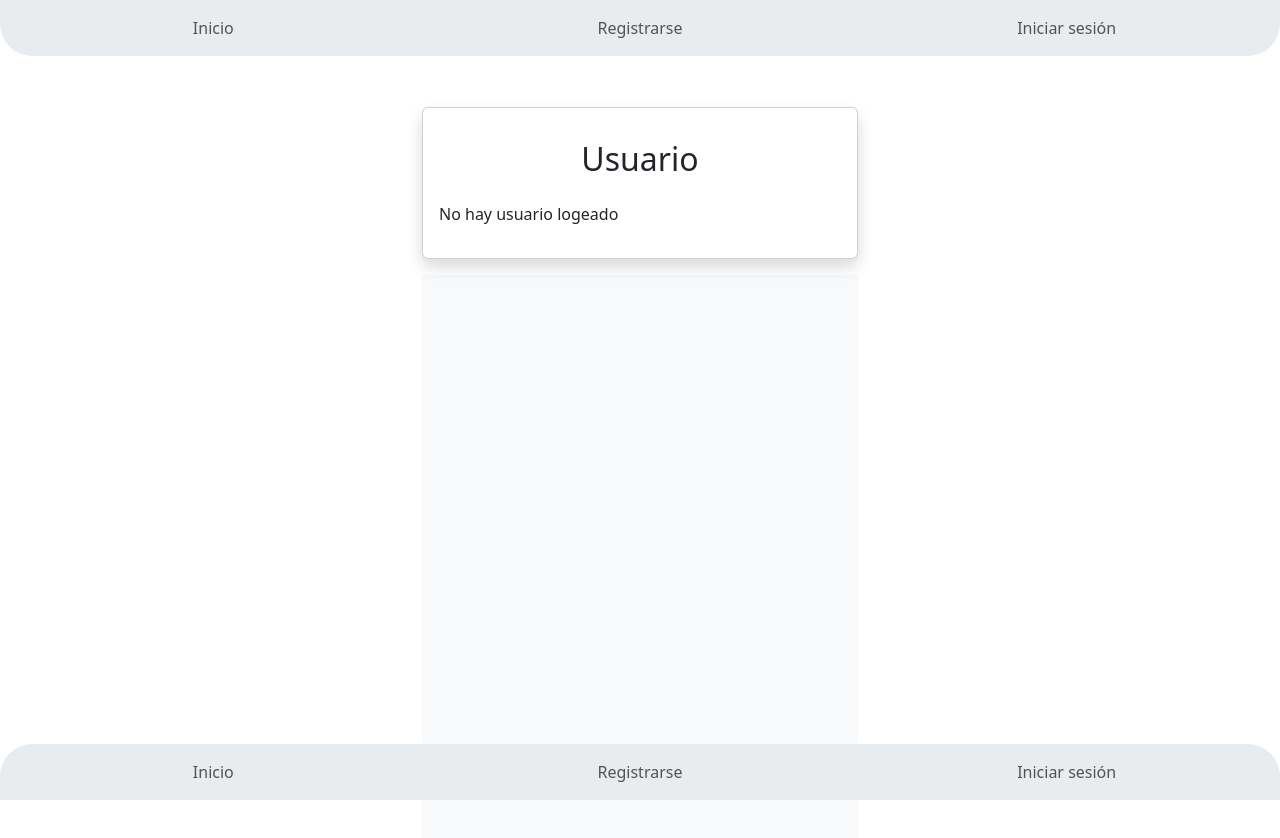
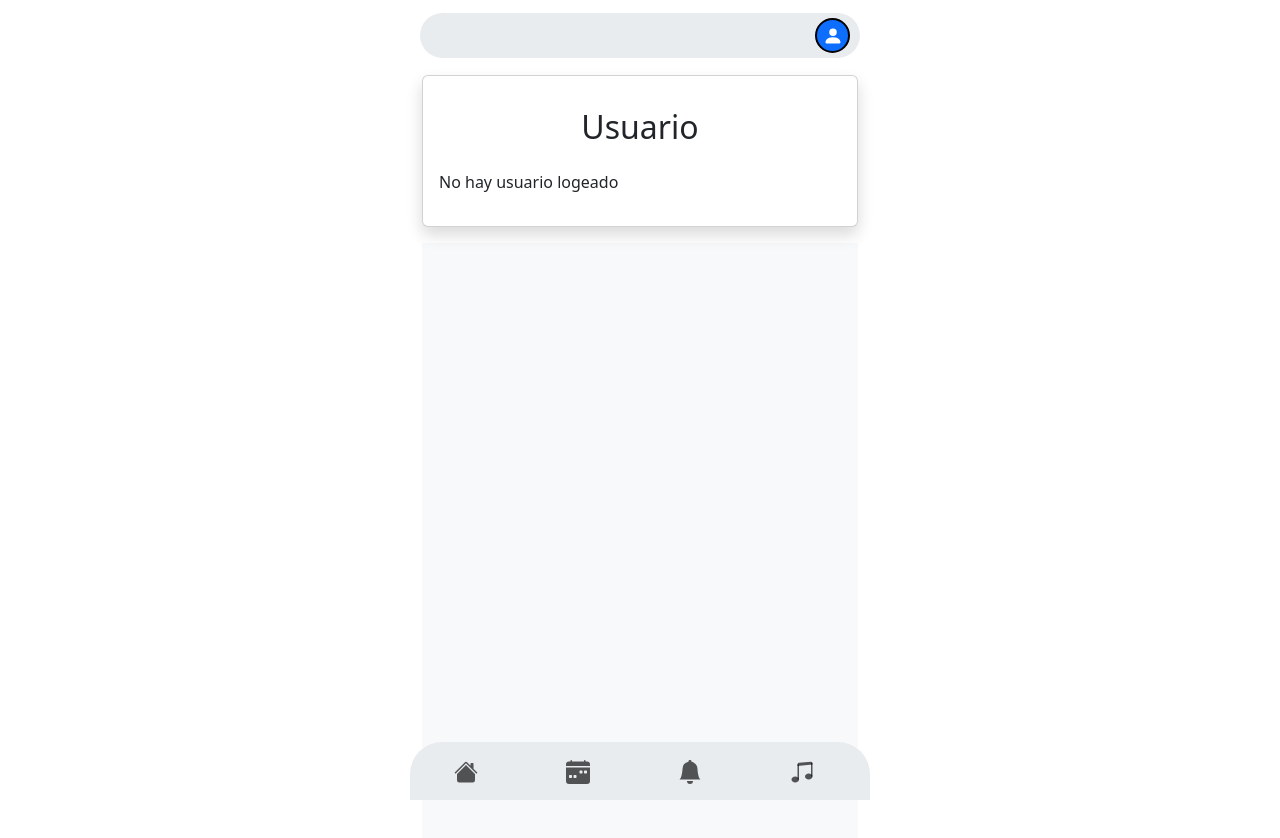
Before and after one commit to pmaroal/MusicAll, a React (Create React App) app: page / in a window 1280 px wide. Shown: the top 838 px of the page. Built offline with nearby package versions, Linux system fonts and the light colour scheme; no server answers.

Commit message:
Se añadió react-bootstrap CSS, mejora en la implementación MVC para las cuentas de usuario e inicio de diseño de la navegación

```diff
--- a/package.json
+++ b/package.json
@@ -12,6 +12,7 @@
     "firebase-admin": "^12.0.0",
     "react": "^18.2.0",
     "react-bootstrap": "^2.10.2",
+    "react-bootstrap-icons": "^1.11.4",
     "react-dom": "^18.2.0",
     "react-redux": "^9.1.0",
     "react-router-dom": "^6.22.3",
--- a/src/views/App.jsx
+++ b/src/App.jsx
@@ -2,17 +2,17 @@ import React from "react";
 import { BrowserRouter as Router, Routes, Route, Link } from "react-router-dom";
 
 // Importar las vistas de la app
-import SignUp from "./Signup";
-import Home from "./Home";
-import LogIn from "./Login";
+import SignUp from "./views/Signup";
+import Home from "./views/Home";
+import LogIn from "./views/Login";
 
-import { NavbarBottom } from "../components/Navbar";
+import { NavbarBottom } from "./components/Navbar";
 
 // Importar el Container de react-bootstrap
 import { Container } from "react-bootstrap";
 
 // Importar AuthProvider que contiene las funciones relacionadas con el inicio de sesión
-import { AuthProvider } from "../services/AuthService";
+import { AuthProvider } from "./services/AuthService";
 
 function App() {
   return (
@@ -22,7 +22,7 @@ function App() {
     >
       <Router>
         <AuthProvider>
-          <body style={{ margin: "75px 0 50px 0" }}>
+          <body style={{ margin: "75px 0 75px 0" }}>
               {/* Rutas de las páginas */}
               <Routes>
                 <Route exact path="/" element={<Home />} />
--- /dev/null
+++ b/src/components/ModalAccount.jsx
@@ -0,0 +1,79 @@
+import React from "react";
+import { Modal, Button, ModalTitle } from "react-bootstrap";
+import { PersonFill } from "react-bootstrap-icons";
+import { useNavigate } from "react-router-dom";
+import useAccountController from "../controllers/AccountController";
+
+function AccountModal({ showModal, handleCloseModal }) {
+    const { account, logout } = useAccountController();
+    const navigate = useNavigate(); // Obtiene la función navigate
+
+    const handleLogout = () => {
+        logout();
+        handleCloseModal(); // Cierra el modal después de hacer clic en el botón de cerrar sesión
+    };
+
+    return (
+        <Modal show={showModal} onHide={handleCloseModal} id="AccountConf-modal">
+            <Modal.Header closeButton>
+                <ModalTitle>MusicAll</ModalTitle>
+            </Modal.Header>
+            <Modal.Body>
+                <div className="d-flex bg-body-secondary p-2 rounded-2">
+                    <PersonFill
+                        className="d-flex"
+                        style={{
+                            height: "75px",
+                            width: "75px",
+                            padding: "10px",
+                            borderRadius: "50%",
+                            border: "2px solid #000",
+                            display: "flex",
+                            justifyContent: "center",
+                            alignItems: "center",
+                        }}
+                    />
+                    <div className="d-grid my-auto ">
+                        {account && (
+                            <>
+                                <strong className="ms-3">{account.username}</strong>
+                                <small className="rounded-pill text-center bg-body-tertiary ms-3 px-2">
+                                    {account.email}
+                                </small>
+                            </>
+                        )}
+                    </div>
+                </div>
+
+                <div className="list-group bg-body-secondary my-3 rounded-2">
+                    <button
+                        type="button"
+                        onClick={() => navigate("/login")} // Navega a la ruta /login
+                        className="list-group-item text-start"
+                        disabled={account ? true : false}
+                    >
+                        Iniciar sesión
+                    </button>
+                    <button
+                        type="button"
+                        onClick={() => navigate("/sign-up")} // Navega a la ruta /sign-up
+                        className="list-group-item text-start"
+                        disabled={account ? true : false}
+                    >
+                        Registrarse
+                    </button>
+                    <button
+                        type="button"
+                        onClick={handleLogout}
+                        className="list-group-item text-start"
+                        disabled={!account}
+                    >
+                        Cerrar sesión
+                    </button>
+                </div>
+            </Modal.Body>
+        </Modal>
+    );
+}
+
+export default AccountModal;
--- a/src/components/Navbar.jsx
+++ b/src/components/Navbar.jsx
@@ -1,29 +1,109 @@
-import React from "react";
-import { Link } from "react-router-dom";
-import { Nav, Navbar } from "react-bootstrap";
+import React, { useState } from "react";
+import { Nav, Navbar, OverlayTrigger, Tooltip, Form, FormControl } from "react-bootstrap";
+import {
+  PersonFill,
+  HouseFill,
+  CalendarWeekFill,
+  BellFill,
+  MusicNoteBeamed,
+} from "react-bootstrap-icons";
+import AccountModal from "./ModalAccount";
 
 function NavbarTop() {
+  const [showModal, setShowModal] = useState(false);
+
+  const handleShowModal = () => setShowModal(true);
+  const handleCloseModal = () => setShowModal(false);
+
   return (
-    <Navbar>
-        <Nav className="navbar bg-body-secondary text-center row-cols-3 rounded-bottom-5 fixed-top">
-          <Link to='/' className="nav-link">Inicio</Link>
-          <Link to='/sign-up' className="nav-link">Registrarse</Link>
-          <Link to="/login" className="nav-link">Iniciar sesión</Link>
+    <>
+      <Navbar className="mx-auto" fixed="top" style={{ maxWidth: "460px" }}>
+        <Nav
+          className="container-fluid bg-body-secondary rounded-pill justify-content-end"
+          style={{ margin:"5px 10px 10px", padding: "5px 10px 5px" }}
+          >
+
+          <OverlayTrigger
+            trigger={["hover", "focus"]}
+            placement="bottom"
+            overlay={<Tooltip id="tooltip">Configuración</Tooltip>}
+          >
+            <Nav.Item
+              onClick={handleShowModal}
+              className="btn btn-primary"
+              style={{
+                height: "35px",
+                width: "35px",
+                padding: "0",
+                borderRadius: "50%",
+                border: "2px solid #000",
+                display: "flex",
+                justifyContent: "center",
+                alignItems: "center",
+              }}
+            >
+              <PersonFill size={"20px"} />
+            </Nav.Item>
+          </OverlayTrigger>
+
         </Nav>
-    </Navbar>
+      </Navbar>
+
+      <AccountModal showModal={showModal} handleCloseModal={handleCloseModal} />
+    </>
   );
 }
 
 function NavbarBottom() {
   return (
-    <Navbar>
-        <Nav className="navbar bg-body-secondary text-center row-cols-3 rounded-top-5 fixed-bottom">
-          <Link to='/' className="nav-link">Inicio</Link>
-          <Link to='/sign-up' className="nav-link">Registrarse</Link>
-          <Link to="/login" className="nav-link">Iniciar sesión</Link>
-        </Nav>
+    <Navbar
+      className="bg-body-secondary mx-auto rounded-top-5"
+      fixed="bottom"
+      style={{ maxWidth: "460px" }}
+    >
+      <Nav className="container justify-content-around">
+        <OverlayTrigger
+          trigger={["hover", "focus"]}
+          placement="top"
+          overlay={<Tooltip id="tooltip">Inicio</Tooltip>}
+        >
+          <Nav.Link href="/" className="nav-link">
+            <HouseFill size={"24px"} />
+          </Nav.Link>
+        </OverlayTrigger>
+
+        <OverlayTrigger
+          trigger={["hover", "focus"]}
+          placement="top"
+          overlay={<Tooltip id="tooltip">Eventos</Tooltip>}
+        >
+          <Nav.Link href="/" className="nav-link">
+            <CalendarWeekFill size={"24px"} />
+          </Nav.Link>
+        </OverlayTrigger>
+
+        <OverlayTrigger
+          trigger={["hover", "focus"]}
+          placement="top"
+          overlay={<Tooltip id="tooltip">Notificaciones</Tooltip>}
+        >
+          <Nav.Link href="/" className="nav-link">
+            <BellFill size={"24px"} />
+          </Nav.Link>
+        </OverlayTrigger>
+
+        <OverlayTrigger
+          trigger={["hover", "focus"]}
+          placement="top"
+          overlay={<Tooltip id="tooltip">Repertorio</Tooltip>}
+        >
+          <Nav.Link href="/" className="nav-link">
+            <MusicNoteBeamed size={"24px"} />
+          </Nav.Link>
+        </OverlayTrigger>
+      </Nav>
     </Navbar>
   );
 }
 
-export {NavbarTop, NavbarBottom};
+export { NavbarTop, NavbarBottom };
--- a/src/index.js
+++ b/src/index.js
@@ -1,6 +1,6 @@
 import React from 'react';
 import ReactDOM from 'react-dom/client';
-import Home from './views/App';
+import Home from './App';
 import 'bootstrap/dist/css/bootstrap.min.css'
 import reportWebVitals from './reportWebVitals';
 
--- a/src/views/Home.jsx
+++ b/src/views/Home.jsx
@@ -1,68 +1,36 @@
-// Importar React y los hooks necesarios desde react-router-dom y react-bootstrap
-import React, { useState } from "react";
+import React from "react";
 import { NavbarTop } from "../components/Navbar";
 import { Card, Button, Alert } from "react-bootstrap";
-import { useAuth } from "../services/AuthService";
-import { useNavigate } from "react-router-dom";
+import useAccountController from "../controllers/AccountController";
 
 export default function Home() {
-    // Definir variable para almacenar errores
-    const [error, setError] = useState("");
-    // Obtener el usuario actual y la función de cierre de sesión del contexto/servicio de autenticación
-    const { currentUser, logout } = useAuth();
-    // Definir el React-Router para navegar entre rutas
-    const navigate = useNavigate();
-
-    // Definir una función asincrónica para manejar el cierre de sesión
-    async function handleLogout() {
-        setError(""); // Reiniciar el estado de error
-
-        try {
-            await logout(); // Ejecutar la función de cierre de sesión
-            navigate("/login"); // Volver a la página de inicio de sesión
-        } catch {
-            setError("No se ha podido cerrar la sesión");
-        }
-    }
-
-    // Función para mostrar la información del usuario logeado o un mensaje si no hay usuario logeado
-    function displayUserInfo(currentUser, handleLogout) {
-        let userInfo = null;
-
-         // Si hay un usuario logeado
-        if (currentUser) {
-            // Mostrar su información y el botón de cierre de sesión
-            userInfo = (
-                <>
-                <p><strong>Email:</strong> {currentUser.email}</p>
-                <Button type="button" className="w-100" onClick={handleLogout}>Cerrar sesión</Button>
-                </>
-            );
-        } else {
-            // Si no hay usuario logeado, mostrar un mensaje indicandolo
-            userInfo = <p>No hay usuario logeado</p>;
-        }
-
-        return userInfo; // Devolver la información del usuario
-    }
-
-    // Llamar a la función displayUserInfo
-    const userInfo = displayUserInfo(currentUser, handleLogout);
-
+  const { account, logout, error } = useAccountController();
 
   return (
     <>
       <NavbarTop />
 
-        <Card className='shadow my-3'>
+      <Card className="shadow my-3">
         <Card.Body>
           <h2 className="text-center py-3">Usuario</h2>
           {error && <Alert variant="danger">{error}</Alert>}
-                <div>{userInfo}</div>
+          {account && (
+            <>
+              <p>
+                <strong>Nombre:</strong> {account.username}
+              </p>
+              <p>
+                <strong>Email:</strong> {account.email}
+              </p>
+              <Button type="button" className="w-100" onClick={logout}>
+                Cerrar sesión
+              </Button>
+            </>
+          )}
+          {!account && <p>No hay usuario logeado</p>}
         </Card.Body>
       </Card>
-        <div className="bg-light border-5" style={{height:"1400px"}}></div>
-
+      <div className="bg-light border-5" style={{ height: "1400px" }}></div>
     </>
   );
 }
--- a/src/views/Login.jsx
+++ b/src/views/Login.jsx
@@ -34,7 +34,7 @@ export default function Signup() {
             navigate("/")
 
         } catch (error) {
-            setError('Error al crear la cuenta.');
+            setError('Error al iniciar sesión.');
         }
         // Establecer el estado de carga en falso después de manejar el registro
         setLoading(false);
```
Also changed, not shown: src/controllers/AccountController.js (+36 -0 lines), src/models/AccountModel.js (+8 -0 lines), 1 other file (tests, documents, lock files or other folders). Lines whose indentation alone changed are shown as unchanged.
